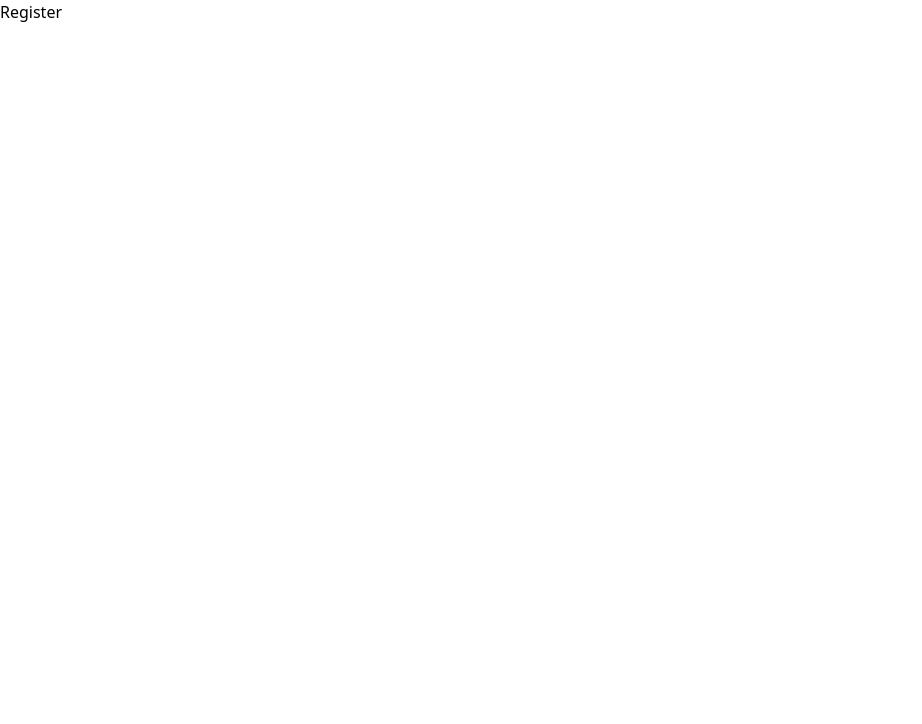
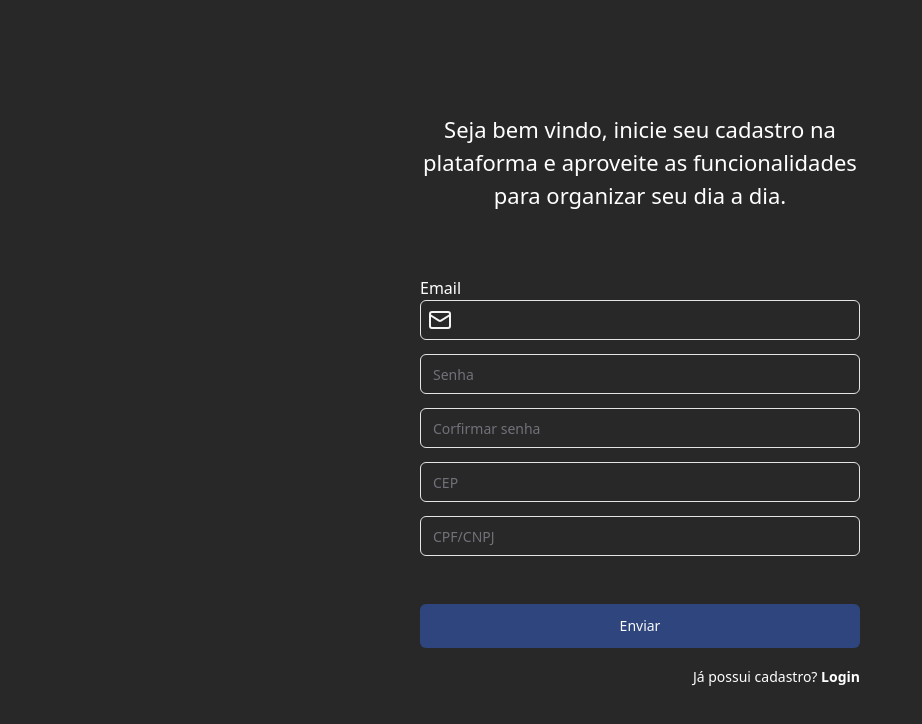
Before and after one commit to PedroLimam/web-to-do-utils, a React (Vite) app: page /register in a window 1280 px wide. Shown: the top 724 px of the page, without its empty margins (0-922 px from the left). Built offline with nearby package versions, Linux system fonts and the light colour scheme.

Commit message:
:sparkles: feat: configurando página de registro

```diff
--- a/src/components/InputGeneral/inputIcon.tsx
+++ b/src/components/InputGeneral/inputIcon.tsx
@@ -8,7 +8,7 @@ export interface InputProps {
 export function InputIcon({ icon: Icon, className }: InputProps) {
   return (
    <>
-    {Icon && <Icon className={`absolute bottom-2 left-1 ${className}`} />}
+    {Icon && <Icon className={`absolute bottom-2 left-2 ${className}`} />}
    </>
   )
 }
--- a/src/pages/Register/register.tsx
+++ b/src/pages/Register/register.tsx
@@ -1,6 +1,57 @@
+import { Button } from "@/components/Button/button"
+import { Input } from "@/components/InputGeneral"
+import { BoxForm, ContainerCenter as Container, LinkRoute, Title } from "@/ui/styles/utils"
+import { Mail } from "lucide-react"
+import { useForm } from "react-hook-form"
+import { Link } from "react-router-dom"
+
 export default function Register(){
+  const { handleSubmit: submit } = useForm();
 
   return(
-       <h1>Register</h1>
+    <Container>
+      <BoxForm>
+        <form onSubmit={submit(() => {
+          console.log('tudo ok')
+        }, )}
+        >
+
+          <Title>
+            Seja bem vindo, inicie seu cadastro na plataforma e
+            aproveite as funcionalidades para organizar seu dia a dia.
+          </Title>
+
+          <Input.Root>
+            <Input.Label text='Email' for='email' className='text-white cursor-pointer'/>
+            <Input.Icon icon={Mail} className='stroke-zinc-100'/>
+            <Input.Input disabled={false} type='email' id="email" className='pl-8 bg-transparent text-white'/>
+          </Input.Root>
+
+          <Input.Root>
+            <Input.Input disabled={false} type='password' placeholder='Senha' id="password" className="bg-transparent text-white"/>
+          </Input.Root>
+
+          <Input.Root>
+            <Input.Input disabled={false} type='password-confirm' placeholder='Corfirmar senha' id="password-confirm" className="bg-transparent text-white"/>
+          </Input.Root>
+
+          <Input.Root>
+            <Input.Input disabled={false} type='text' placeholder='CEP' id="cep" className="bg-transparent text-white"/>
+          </Input.Root>
+
+          <Input.Root>
+            <Input.Input disabled={false} type='text' placeholder='CPF/CNPJ' id="cpf/cnpj" className="bg-transparent text-white"/>
+          </Input.Root>
+
+          <Button bg="#2E457E" size="project">
+            Enviar
+          </Button>
+
+          <LinkRoute>
+            Já possui cadastro? <Link to='/'>Login</Link>
+          </LinkRoute>
+        </form>
+      </BoxForm>
+    </Container>
   )
 }
```
